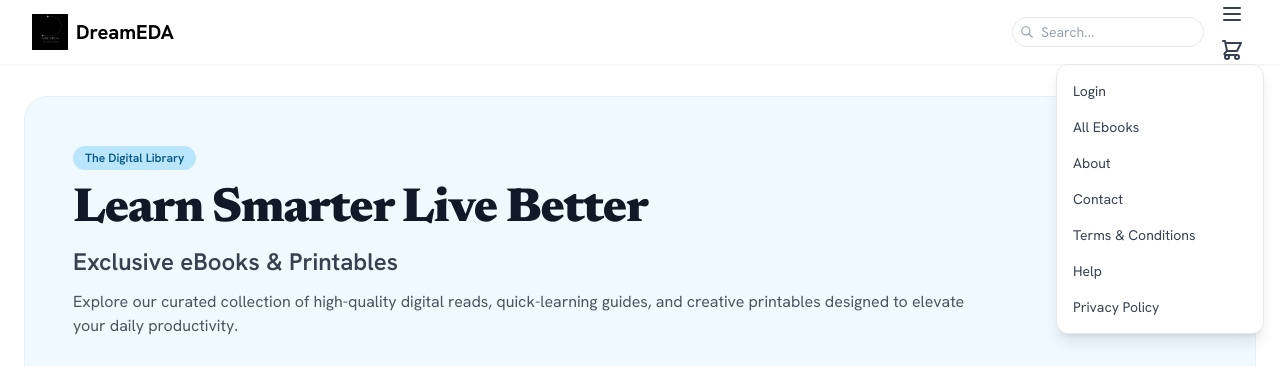
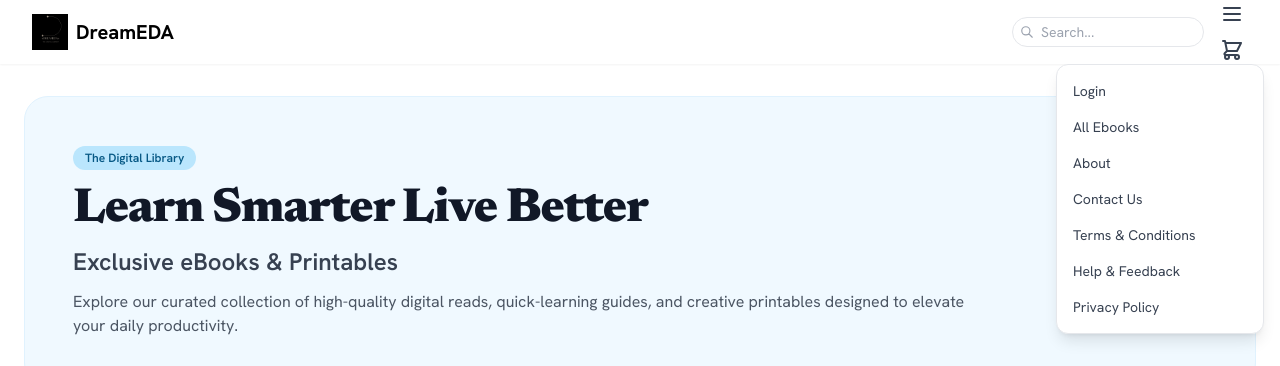
Before and after one commit to ahseya-01/DreamEDA, a Next.js app: page / in a window 1280 px wide. Both pictures are taken after a click on the button "Menu". Shown: the top 366 px of the page. Built offline with nearby package versions, Linux system fonts and the light colour scheme; no server answers; the database is empty.

Commit message:
Update components

```diff
--- a/src/components/Header.tsx
+++ b/src/components/Header.tsx
@@ -69,9 +69,9 @@ export default function Header() {
             </button>
             <Link href="/all-ebooks" onClick={() => setIsMenuOpen(false)} className="block px-4 py-2 text-sm text-gray-700 hover:bg-gray-100">All Ebooks</Link>
             <button onClick={() => { const el = document.getElementById("About"); if(el) el.scrollIntoView({ behavior: "smooth" }); setIsMenuOpen(false); }} className="block w-full text-left px-4 py-2 text-sm text-gray-700 hover:bg-gray-100">About</button>
-            <Link href="/contact" onClick={() => setIsMenuOpen(false)} className="block px-4 py-2 text-sm text-gray-700 hover:bg-gray-100">Contact</Link>
+            <Link href="/contact" onClick={() => setIsMenuOpen(false)} className="block px-4 py-2 text-sm text-gray-700 hover:bg-gray-100">Contact Us</Link>
             <Link href="/terms" onClick={() => setIsMenuOpen(false)} className="block px-4 py-2 text-sm text-gray-700 hover:bg-gray-100">Terms & Conditions</Link>
-            <Link href="/help" onClick={() => setIsMenuOpen(false)} className="block px-4 py-2 text-sm text-gray-700 hover:bg-gray-100">Help</Link>
+            <Link href="/help" onClick={() => setIsMenuOpen(false)} className="block px-4 py-2 text-sm text-gray-700 hover:bg-gray-100">Help & Feedback</Link>
             <Link href="/privacy" onClick={() => setIsMenuOpen(false)} className="block px-4 py-2 text-sm text-gray-700 hover:bg-gray-100">Privacy Policy</Link>
           </div>
         )}
```
